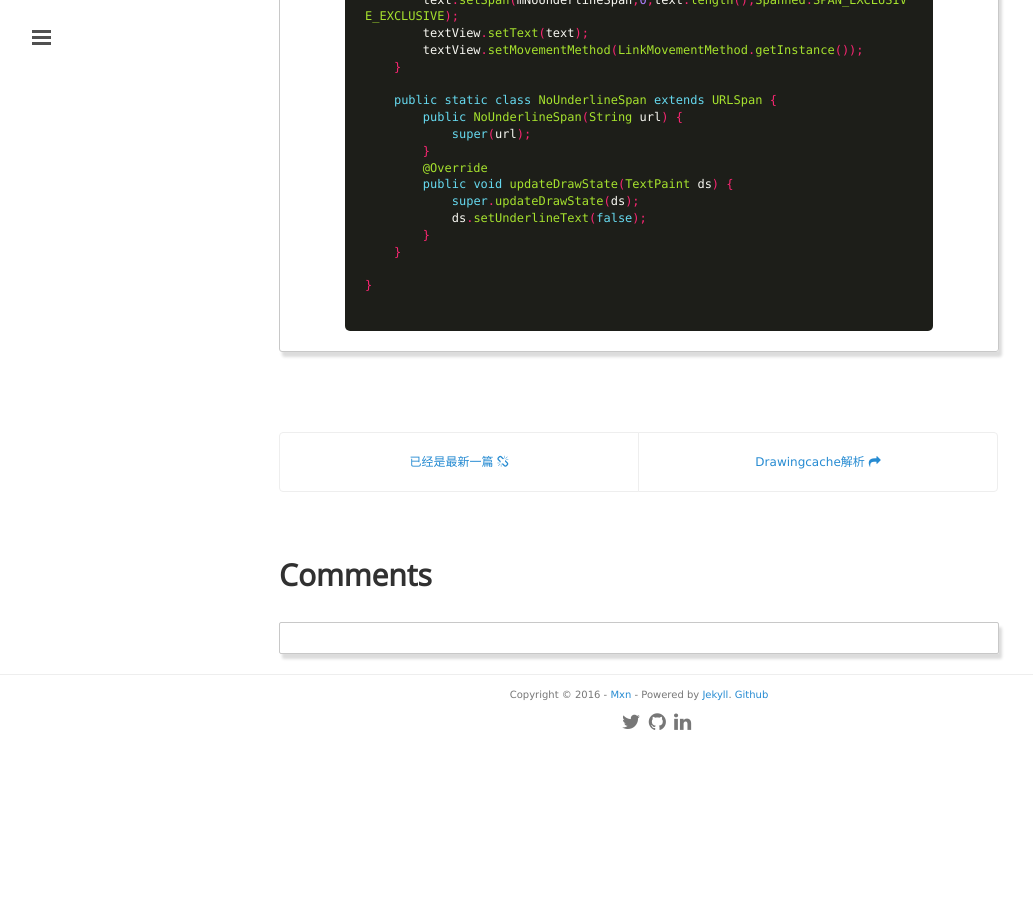
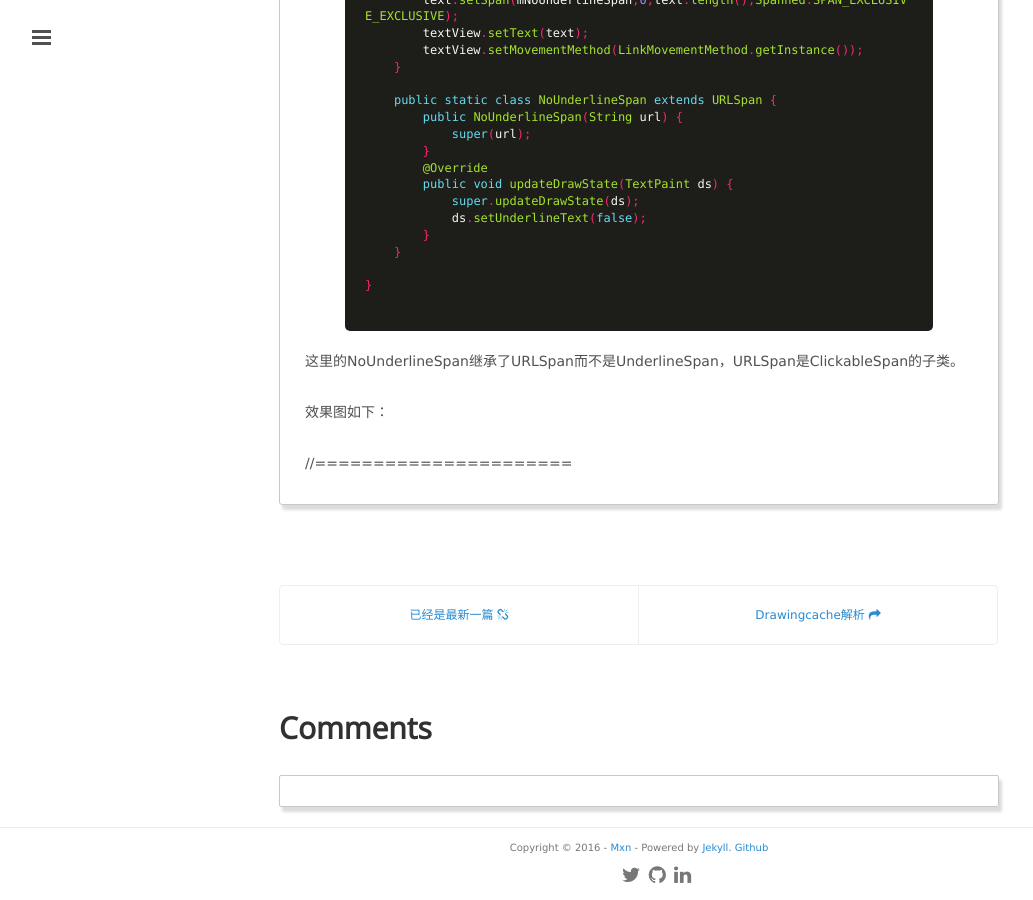
Before and after one commit to mxn21/mxn21.github.io, a Jekyll site: the page built from _posts/2016-1-29-TextView超链接实现方式总结.md, in a window 1280 px wide and 900 px high, scrolled down 3590 px. Shown: the whole window, without its empty margins (1-1034 px from the left). Built offline with Jekyll 4.4.1, drawn with Linux system fonts in a browser that asks for light colours; Markdown is read by kramdown in place of the engine named in the settings; comment, search, counter and statistics services are not loaded; before the commit the page ends 4337 px from its top, so only the background shows below that.

Commit message:
53453443

```diff
--- a/_posts/2016-1-29-TextView超链接实现方式总结.md
+++ b/_posts/2016-1-29-TextView超链接实现方式总结.md
@@ -177,3 +177,9 @@
 
 }
        {% endhighlight %}
+
+这里的NoUnderlineSpan继承了URLSpan而不是UnderlineSpan，URLSpan是ClickableSpan的子类。
+
+效果图如下：
+
+//======================
```
